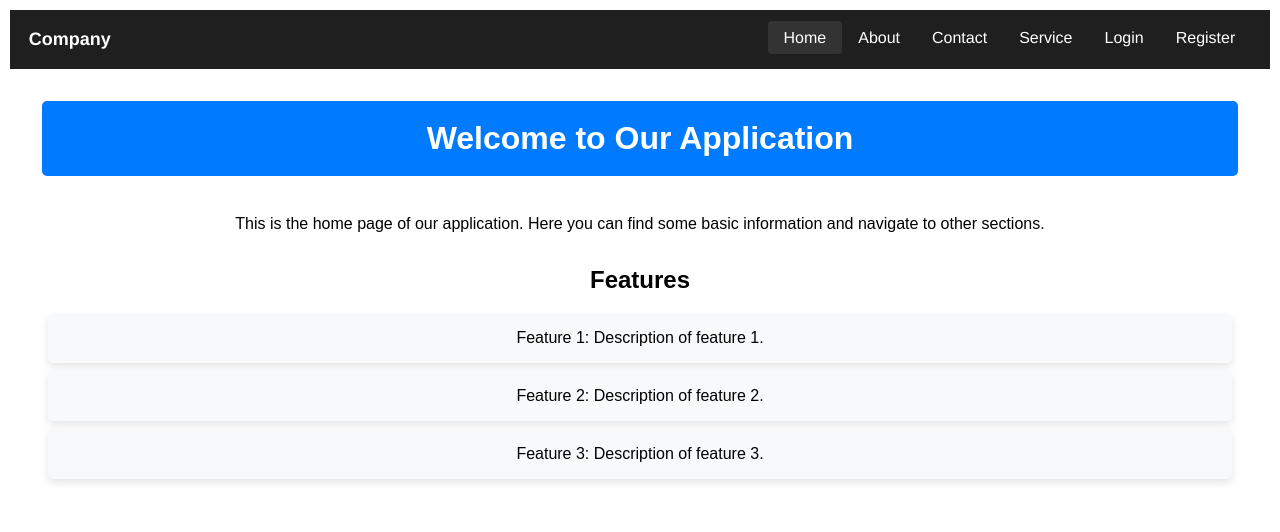
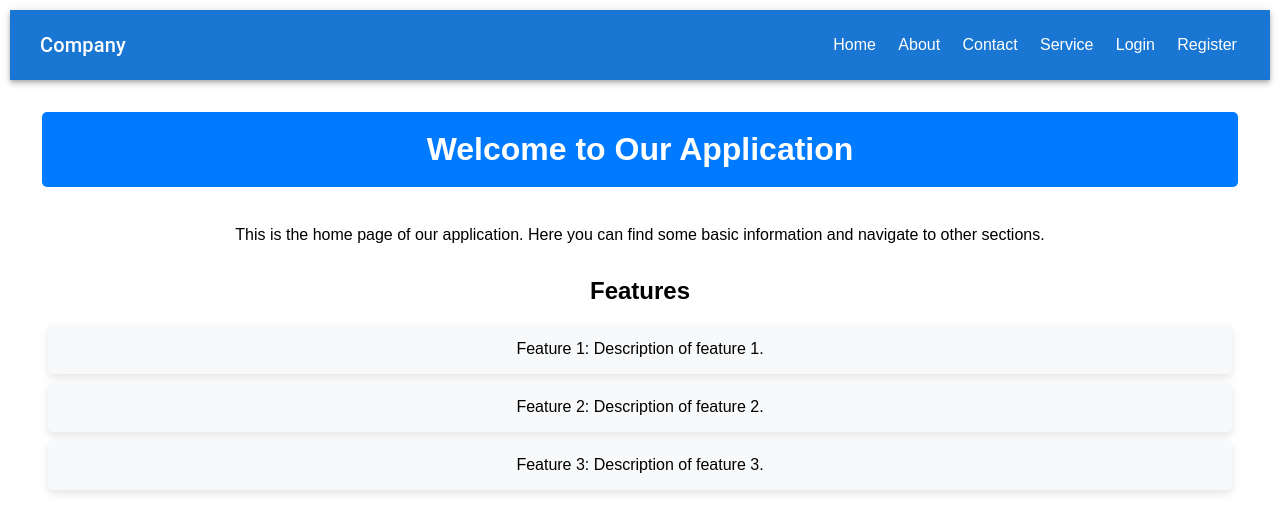
Before and after one commit to viraljain7/fullstack-MERN, a React (Vite) app in the folder frontend/: page / in a window 1280 px wide. Shown: the top 532 px of the page. Built offline with nearby package versions, Linux system fonts and the light colour scheme.

Commit message:
Add responsive navbar

```diff
--- a/frontend/src/components/Navbar.css
+++ b/frontend/src/components/Navbar.css
@@ -1,29 +1,40 @@
-/* src/components/Navbar.css */
-
 .navbar {
-  background-color: #1f1f1f;
-  padding: 1rem;
-  display: flex;
-  justify-content: space-between;
+  background-color: #007bff;
+  color: white;
 }
 
 .left {
-  color: rgb(255, 255, 255);
-  font-family: "Franklin Gothic Medium", "Arial Narrow", Arial, sans-serif;
-  font-size: large;
-  font-weight: bolder;
+  flex-grow: 1;
+}
+
+.right {
+  display: flex;
+  gap: 1rem;
 }
 
 .navbar-link {
-  color: #ffffff;
+  color: white;
   text-decoration: none;
-  padding: 0.5rem 1rem;
-  transition: background-color 0.3s;
-  font-family: "Franklin Gothic Medium", "Arial Narrow", Arial, sans-serif;
 }
 
-.navbar-link:hover,
-.navbar-link.active {
-  background-color: #333333;
-  border-radius: 4px;
+.navbar-link:hover {
+  text-decoration: underline;
 }
+
+.desktop-only {
+  display: none;
+}
+
+.mobile-only {
+  display: flex;
+}
+
+/* Media queries for responsive design */
+@media (min-width: 768px) {
+  .desktop-only {
+    display: flex;
+  }
+  .mobile-only {
+    display: none;
+  }
+}
--- a/frontend/src/components/Navbar.jsx
+++ b/frontend/src/components/Navbar.jsx
@@ -1,23 +1,61 @@
-// src/components/Navbar.js
-
+import { useState } from 'react';
 import { NavLink } from 'react-router-dom';
+import { AppBar, Toolbar, IconButton, Drawer, List, ListItem, ListItemText, Box, Typography } from '@mui/material';
+import MenuIcon from '@mui/icons-material/Menu';
 import './Navbar.css';
 
 const Navbar = () => {
+  const [drawerOpen, setDrawerOpen] = useState(false);
+
+  const toggleDrawer = (open) => () => {
+    setDrawerOpen(open);
+  };
+
+  const menuItems = [
+    { text: 'Home', path: '/' },
+    { text: 'About', path: '/about' },
+    { text: 'Contact', path: '/contact' },
+    { text: 'Service', path: '/service' },
+    { text: 'Login', path: '/login' },
+    { text: 'Register', path: '/register' },
+  ];
+
+  const drawer = (
+    <Box onClick={toggleDrawer(false)} onKeyDown={toggleDrawer(false)}>
+      <List>
+        {menuItems.map((item) => (
+          <ListItem button component={NavLink} to={item.path} key={item.text}>
+            <ListItemText primary={item.text} />
+          </ListItem>
+        ))}
+      </List>
+    </Box>
+  );
+
   return (
-    <nav className="navbar">
-      <div className='left'>Company</div>
-
-      <div className="right">
-        <NavLink to="/" className="navbar-link">Home</NavLink>
-        <NavLink to="/about" className="navbar-link">About</NavLink>
-        <NavLink to="/contact" className="navbar-link">Contact</NavLink>
-        <NavLink to="/service" className="navbar-link">Service</NavLink>
-        <NavLink to="/login" className="navbar-link">Login</NavLink>
-        <NavLink to="/register" className="navbar-link">Register</NavLink>
-      </div>
-    </nav>
+    <AppBar position="static" className="navbar">
+      <Toolbar>
+        <Typography variant="h6" className="left">
+          Company
+        </Typography>
+        <div className="right desktop-only">
+          {menuItems.map((item) => (
+            <NavLink to={item.path} className="navbar-link" key={item.text}>
+              {item.text}
+            </NavLink>
+          ))}
+        </div>
+        <div className="mobile-only">
+          <IconButton edge="start" color="inherit" aria-label="menu" onClick={toggleDrawer(true)}>
+            <MenuIcon />
+          </IconButton>
+          <Drawer anchor="left" open={drawerOpen} onClose={toggleDrawer(false)}>
+            {drawer}
+          </Drawer>
+        </div>
+      </Toolbar>
+    </AppBar>
   );
-}
+};
 
 export default Navbar;
```
